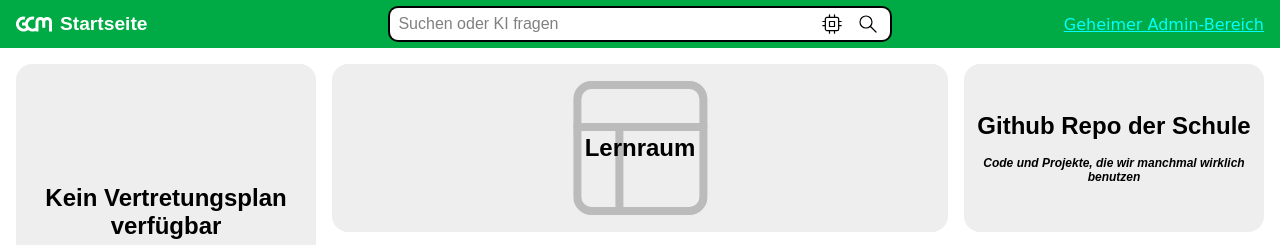
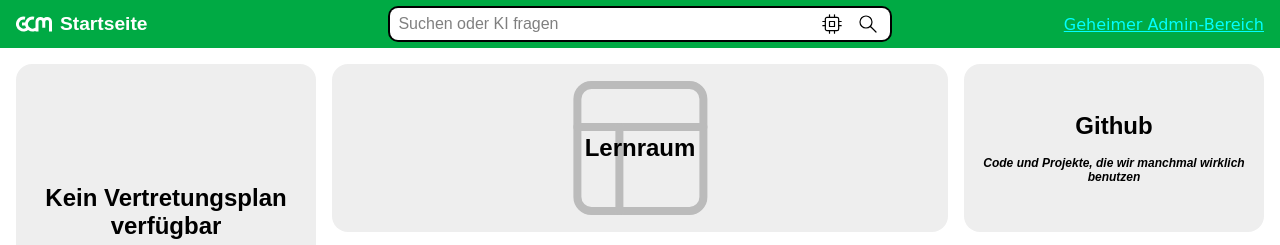
Before and after one commit to gruener-campus-malchow/startseite, a PHP site: page / in a window 1280 px wide. Shown: the top 245 px of the page. Run offline with PHP 8.4, Linux system fonts and the light colour scheme; some web fonts are replaced.

Commit message:
better label

```diff
--- a/index.php
+++ b/index.php
@@ -22,7 +22,7 @@ $tiles = [
 		'icon' => 'layout',
 		'layout' => 'horizontal',
 	],
-	'Github Repo der Schule' => [
+	'Github' => [
 		'href' => 'https://github.com/gruener-campus-malchow',
 		'subtitle' => 'Code und Projekte, die wir manchmal wirklich benutzen',
 	],
```
